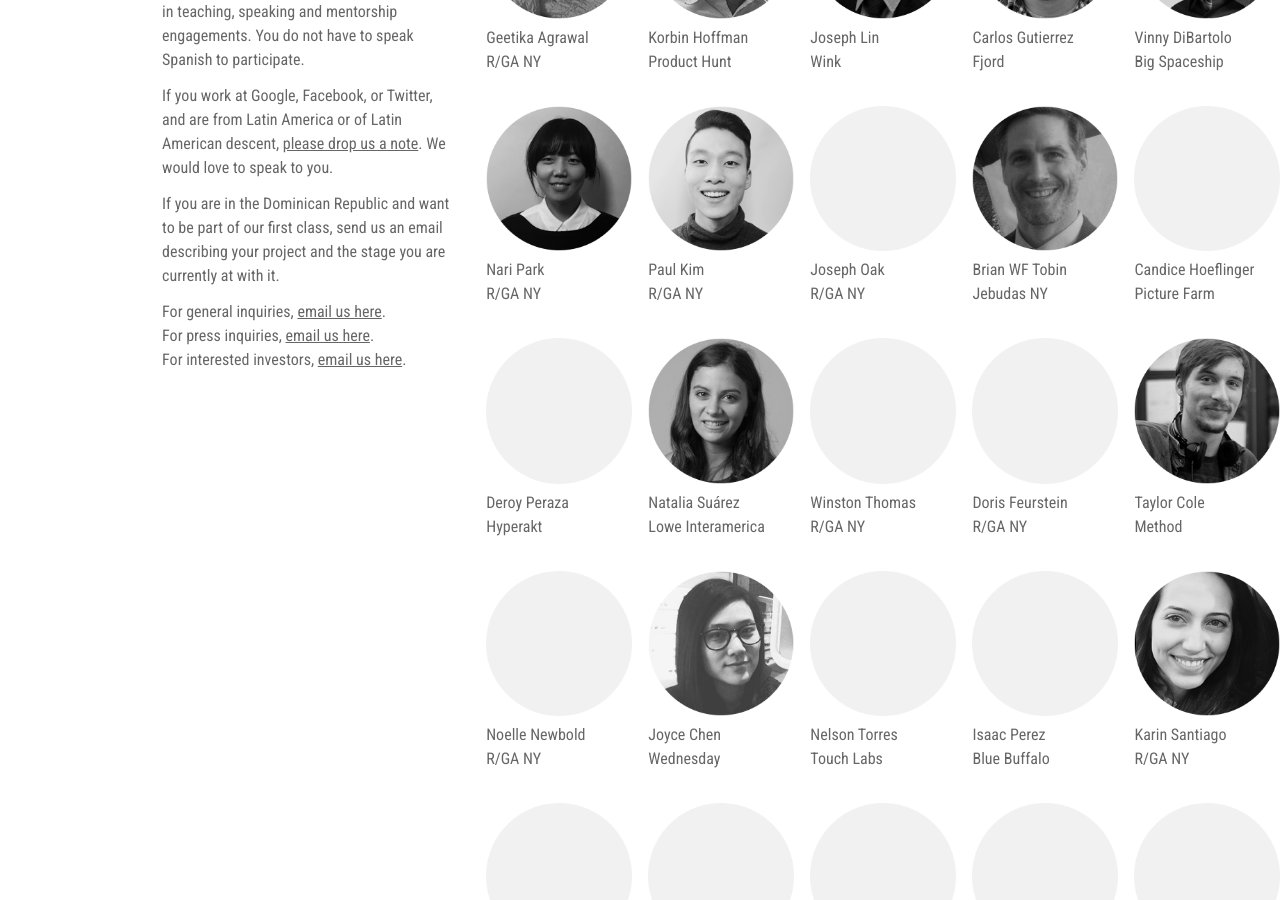
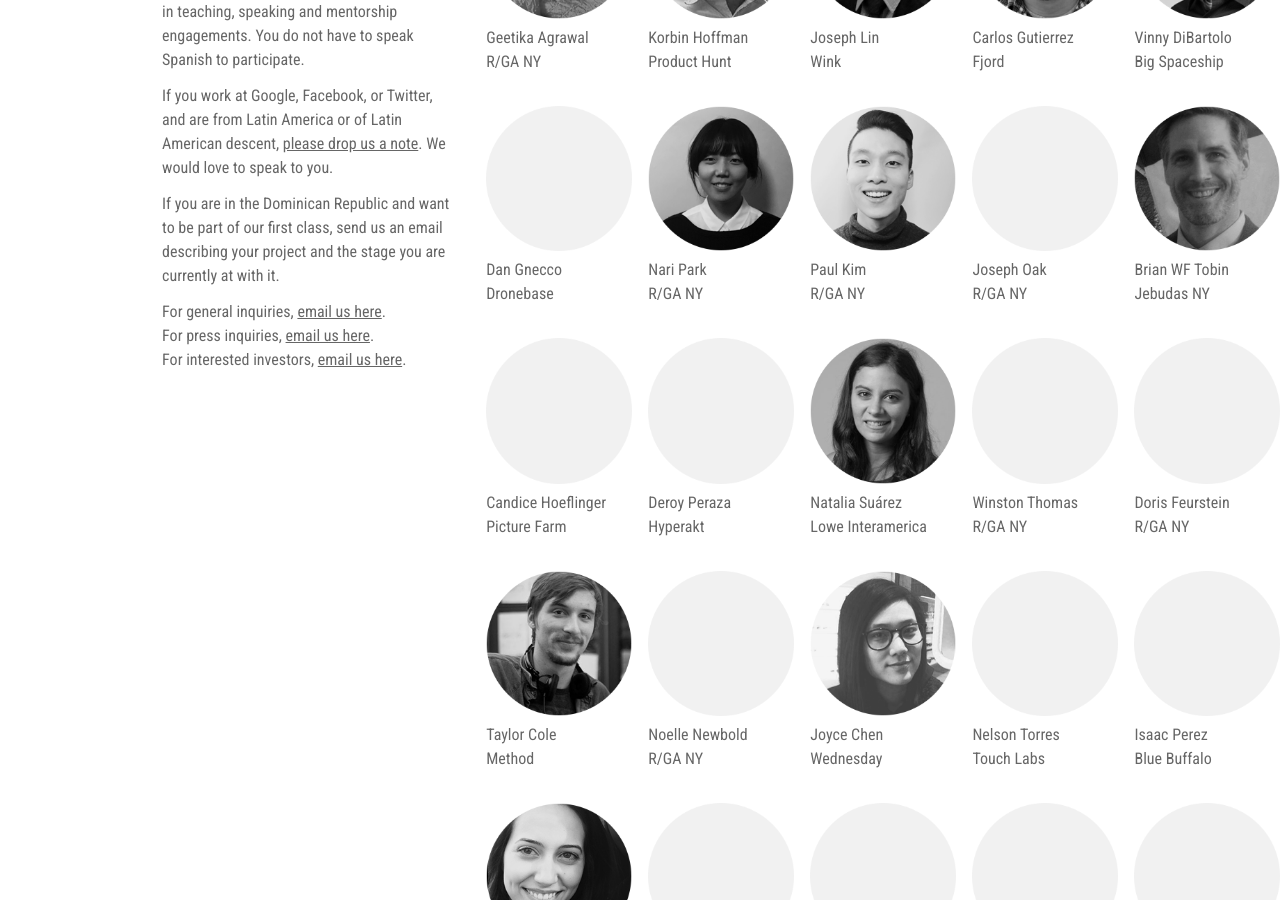
Before and after one commit to amintorres/lumaproject, a Jekyll site: the page built from index.html, in a window 1280 px wide and 900 px high, scrolled down 1312 px. Built offline with Jekyll 4.4.1, drawn with Linux system fonts in a browser that asks for light colours.

Commit message:
Adds Dan

```diff
--- a/index.html
+++ b/index.html
@@ -33,6 +33,9 @@ people:
     - name: "Vinny DiBartolo"
       company: "Big Spaceship"
       image: "vinny.png"
+    - name: "Dan Gnecco"
+      company: "Dronebase"
+      image: "circle.png"
     - name: "Nari Park"
       company: "R/GA NY"
       image: "nari.png"
```
